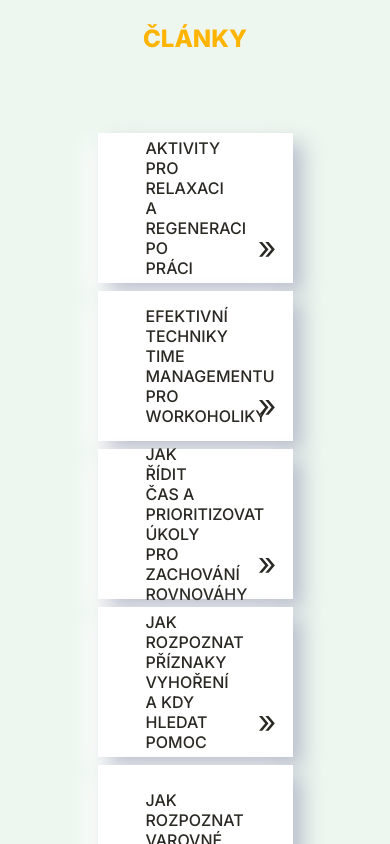
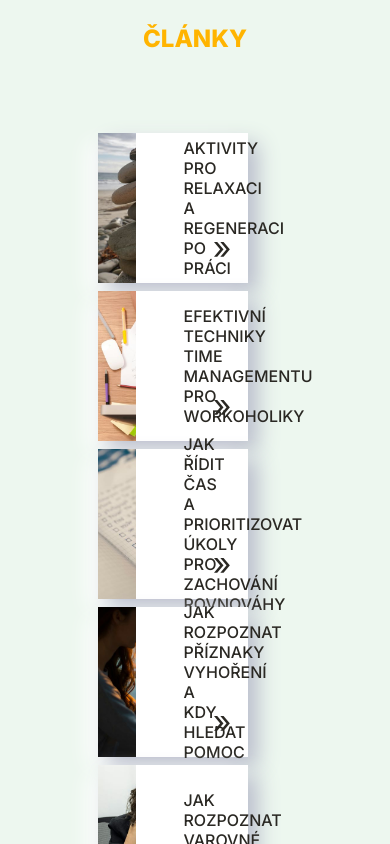
Before and after one commit to Kaykay-nova/balance-pal, a Next.js app: page /blog in a window 390 px wide. Shown: the part 900-1744 px from the top of the page. Built offline with nearby package versions, Linux system fonts and the light colour scheme.

Commit message:
úprava zobrazení obrázků na výpisu článků

```diff
--- a/src/app/style.css
+++ b/src/app/style.css
@@ -470,7 +470,7 @@ main {
   align-items: center;
   box-shadow: 10px 10px 20px #babecc, -10px 10px 20px #ffffff;
   height: 150px;
-  gap: 3rem;
+  /* gap: 3rem; */
   text-decoration: none;
   color: #2a2823;
 }
@@ -497,19 +497,31 @@ li {
 }
 
 .blog-list__post--cover {
-  /* background-image: url('/img/olena-bohovyk-dIMJWLx1YbE-unsplash.jpg'); */
   background-size: cover;
   width: 150px;
   height: 150px;
 }
 
 .blog-list__post--title {
-  width: 80%;
-  padding-right: 6rem;
+  width: 70%;
+  padding-right: 4rem;
+  padding-left: 3rem;
   text-transform: uppercase;
   font-size: medium;
   font-weight: 500;
   text-align: start;
+}
+
+@media (max-width: 950px) {
+  .blog-list__post--title {
+    width: 60%;
+  }
+}
+
+@media (max-width: 750px) {
+  .blog-list__post {
+    width: 150px;
+  }
 }
 
 .pagination {
```
